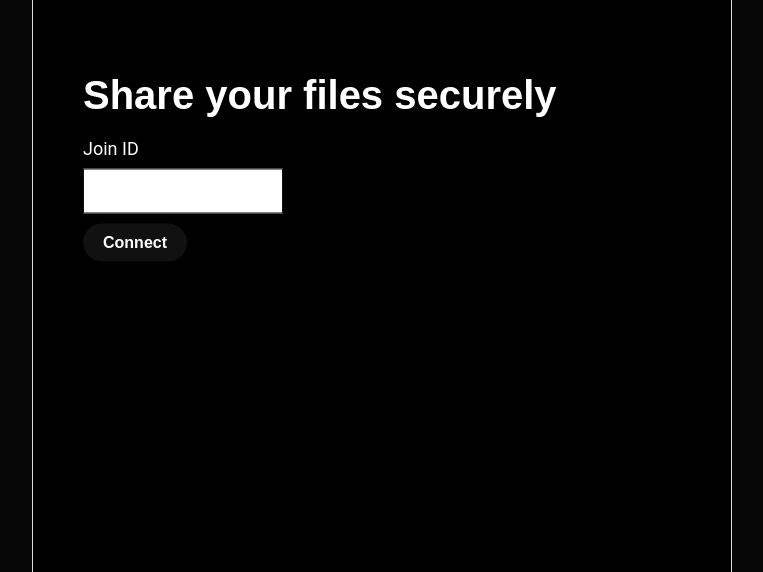
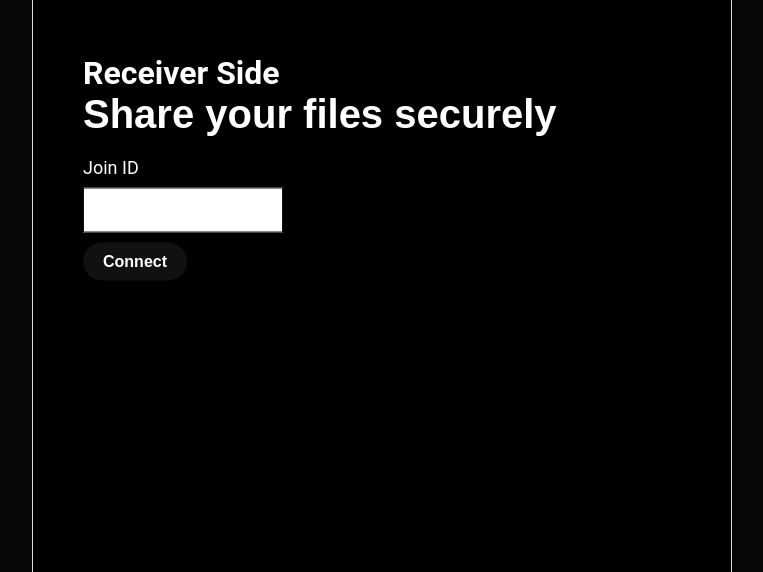
Before and after one commit to AjayKusekar/File-Sharing-App-Socket.io, a website: page public/receiver.html in a window 1280 px wide. Shown: the part 228-800 px from the top of the page, without its empty margins (258-1021 px from the left). Drawn offline with nearby package versions, Linux system fonts and the light colour scheme; no server answers.

Commit message:
Update receiver.html

```diff
--- a/public/receiver.html
+++ b/public/receiver.html
@@ -9,6 +9,7 @@
 	<div class="app">
 		<div class="screen join-screen active">
 			<div class="form">
+				<h1>Receiver Side</h1>
 				<h2>Share your files securely</h2>
 				<div class="form-input">
 					<label style="color: white;">Join ID</label>
```
